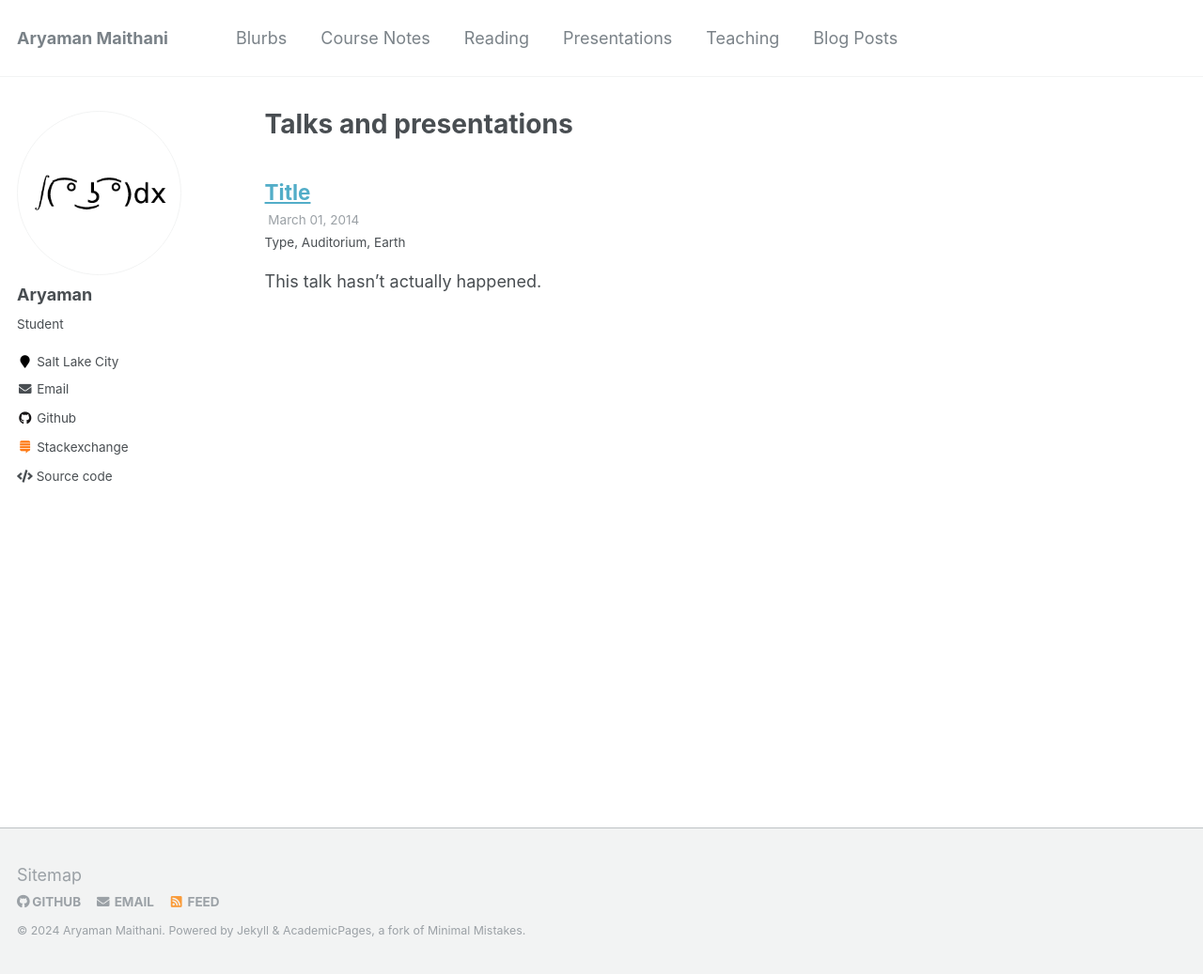
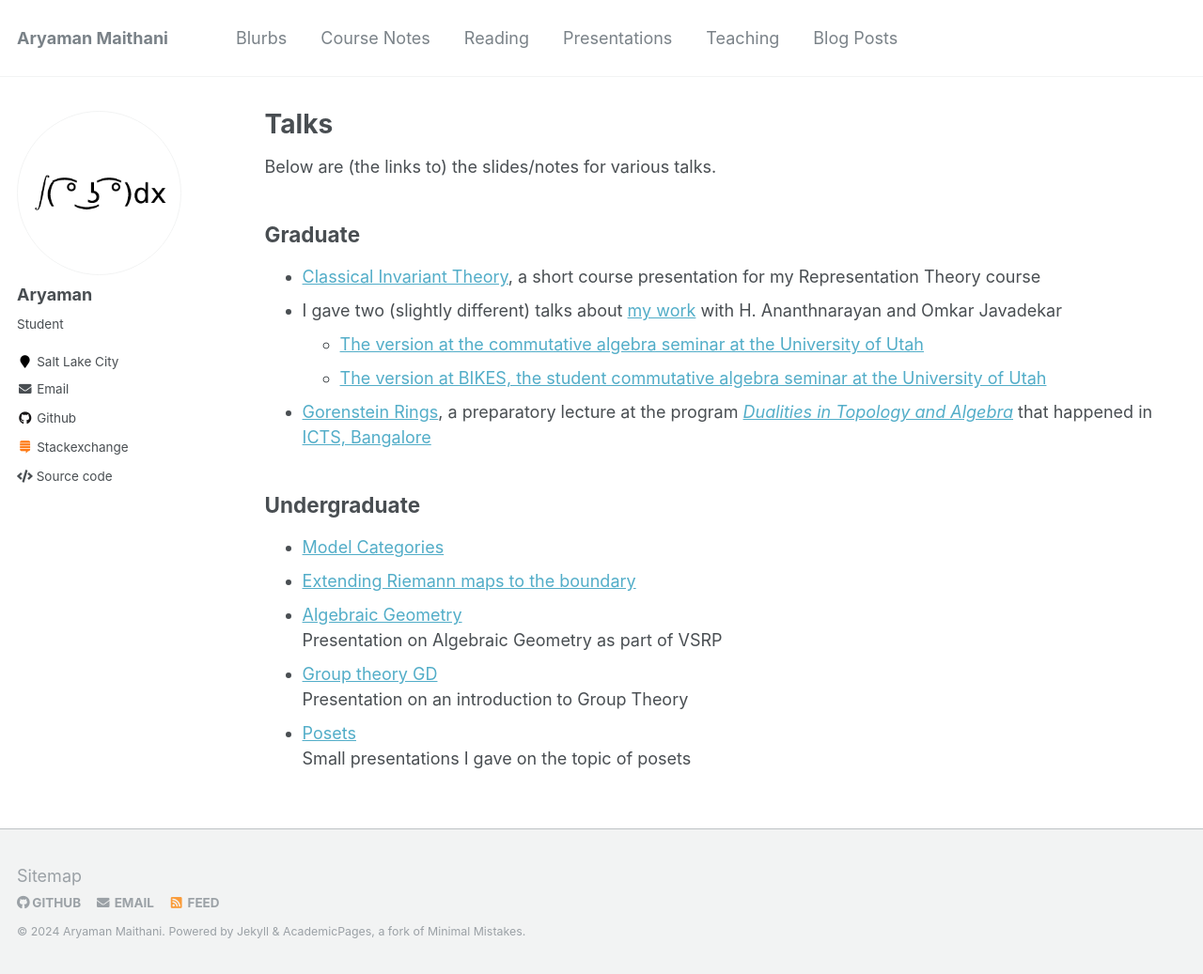
Before and after one commit to aryamanmaithani/math, a Jekyll site: the page built from _pages/talks.md, in a window 1280 px wide and 1037 px high. Shown: the whole window at 94% size. Built offline with Jekyll 4.4.1, drawn with Linux system fonts in a browser that asks for light colours.

Commit message:
replace presentations with talks

```diff
--- a/_pages/talks.html
+++ /dev/null
@@ -1,16 +0,0 @@
----
-layout: archive
-title: "Talks and presentations"
-permalink: /talks/
-author_profile: true
----
-
-{% if site.talkmap_link == true %}
-
-<p style="text-decoration:underline;"><a href="/talkmap.html">See a map of all the places I've given a talk!</a></p>
-
-{% endif %}
-
-{% for post in site.talks reversed %}
-  {% include archive-single-talk.html %}
-{% endfor %}
--- a/_pages/presentations.md
+++ b/_pages/talks.md
@@ -1,7 +1,7 @@
 ---
 layout: archive
-title: "Presentations"
-permalink: /presentations/
+title: "Talks"
+permalink: /talks/
 author_profile: true
 ---
 
```
